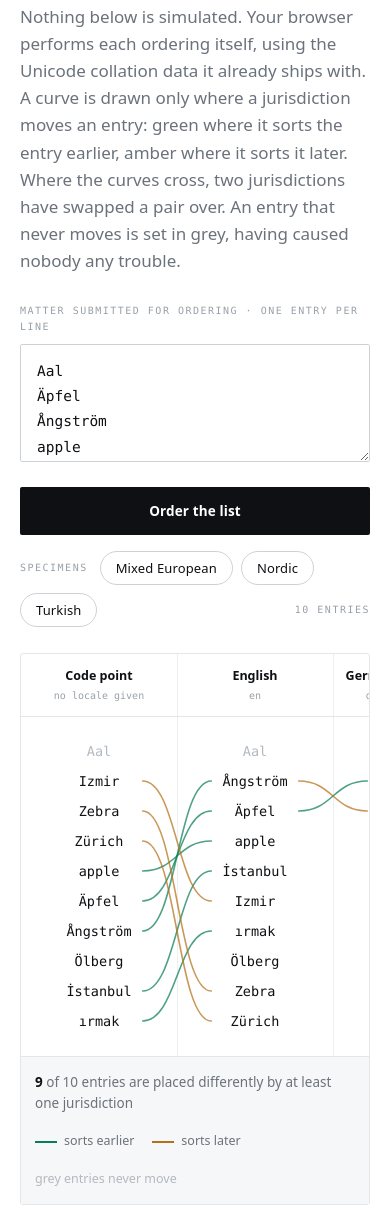
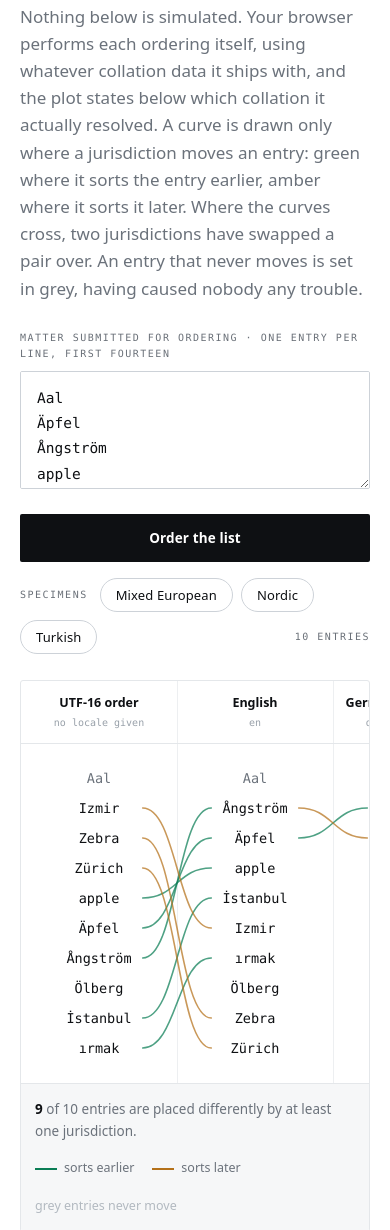
Before and after one commit to holthe/ministry-of-alphabetical-order, a plain HTML site: page index.html in a window 390 px wide. Shown: the part 945-2175 px from the top of the page. Drawn offline with Linux system fonts and the light colour scheme.

Commit message:
Correct the claims about ordering, and stop the plot lying
A review found the page contradicting its own diagram. It said code point
order puts every capital before every lowercase letter, while the plot
directly above showed lowercase apple ahead of capital Apfel. The default
sort compares UTF-16 code units, and the claim holds only for unaccented
ASCII, so the column is renamed and the note now says which part is true.

Three other claims were overstated. Invariant comparison is not a safe
substitute for ordinal in a security decision, because it is still
linguistic. The German conventions are parts one and two of one standard,
but part two is about ordering names, which is why a telephone book
follows it. Thirty years and every book printed before 1994 were both
unverifiable and are now unstated.

Two real defects. A repeated entry took its first occurrence's rank in
every column, because indexOf ranks by value, which corrupted the
positions and the dispute count; entries are now filed once and the count
says so. A browser can accept de-u-co-phonebk and quietly resolve it to
ordinary German, so the plot reads back the collation it actually got and
marks the column when it is not the one requested.

Also: the fourteen-entry cap is disclosed, an empty list no longer leaves
a full-height blank plot, long entries are truncated rather than
overlapping their neighbours, the text alternative describes the curves
that are drawn rather than the ones that were removed, results announce
themselves, and three colours that failed AA were darkened.

```diff
--- a/index.html
+++ b/index.html
@@ -37,7 +37,7 @@
 <title>Ministry of Alphabetical Order</title>
 <style>
   :root{
-    --ink:#0e1013; --ink-2:#252a31; --body:#41474f; --muted:#6b727b; --faint:#98a0a9;
+    --ink:#0e1013; --ink-2:#252a31; --body:#41474f; --muted:#6b727b; --faint:#6a7078;
     --line:#e4e7ea; --line-2:#cdd2d8; --wash:#f6f7f8; --ground:#ffffff;
     --accent:#0a7d55; --accent-lt:#e6f3ed; --accent-dk:#065f40;
     --alert:#c62f22; --alert-lt:#fdeceb;
@@ -203,7 +203,7 @@
   /* ---------- footer ---------- */
   footer{background:var(--ink);color:#8b939d;padding:clamp(44px,6vw,72px) 0 clamp(52px,7vw,84px)}
   footer .doc{font-family:ui-monospace,Menlo,Consolas,monospace;font-size:10px;letter-spacing:.16em;
-    text-transform:uppercase;color:#5f6771;margin-bottom:20px}
+    text-transform:uppercase;color:#7a828b;margin-bottom:20px}
   footer p{max-width:76ch;font-size:14.5px}
   footer p + p{margin-top:12px}
   footer a{color:#fff;text-decoration:underline}
@@ -265,12 +265,12 @@
   <div class="wrap">
     <div class="eyebrow">The bench</div>
     <h2>The same list, sorted correctly, five times</h2>
-    <p class="note">Nothing below is simulated. Your browser performs each ordering itself, using the Unicode collation data it already ships with. A curve is drawn only where a jurisdiction moves an entry: green where it sorts the entry earlier, amber where it sorts it later. Where the curves cross, two jurisdictions have swapped a pair over. An entry that never moves is set in grey, having caused nobody any trouble.</p>
+    <p class="note">Nothing below is simulated. Your browser performs each ordering itself, using whatever collation data it ships with, and the plot states below which collation it actually resolved. A curve is drawn only where a jurisdiction moves an entry: green where it sorts the entry earlier, amber where it sorts it later. Where the curves cross, two jurisdictions have swapped a pair over. An entry that never moves is set in grey, having caused nobody any trouble.</p>
 
     <div class="bench">
       <div class="field">
         <div>
-          <label for="items">Matter submitted for ordering &middot; one entry per line</label>
+          <label for="items">Matter submitted for ordering &middot; one entry per line, first fourteen</label>
           <textarea id="items" spellcheck="false">Aal
 Äpfel
 Ångström
@@ -295,10 +295,10 @@ Zürich</textarea>
       <div class="plate">
         <div class="plot-wrap">
           <svg class="plot" id="plot" role="img" aria-labelledby="plotTitle">
-            <title id="plotTitle">The same entries ordered under five jurisdictions, with a line joining each entry to itself; the lines cross wherever two jurisdictions disagree</title>
+            <title id="plotTitle">The same entries ordered under five jurisdictions</title>
           </svg>
         </div>
-        <div class="summary" id="summary"></div>
+        <div class="summary" id="summary" role="status" aria-live="polite"></div>
       </div>
     </div>
   </div>
@@ -308,7 +308,7 @@ Zürich</textarea>
   <div class="wrap">
     <div class="eyebrow">The principal ruling &middot; the letter I</div>
     <h2 class="wide">The Ministry finds that lowercase is a matter of nationality and of security, thus a matter of national security</h2>
-    <p class="note">Turkish has two letter I's, and they are different letters. Dotted <span class="mono">i</span> uppercases to dotted <span class="mono">İ</span>. Dotless <span class="mono">ı</span> uppercases to plain <span class="mono">I</span>. Lowercasing is therefore not a universal operation, and software that assumes it is has been failing in Turkey for thirty years, usually at the login screen.</p>
+    <p class="note">Turkish has two letter I's, and they are different letters. Dotted <span class="mono">i</span> uppercases to dotted <span class="mono">İ</span>. Dotless <span class="mono">ı</span> uppercases to plain <span class="mono">I</span>. Lowercasing is therefore not a universal operation, and software that assumes it is has been failing in Turkey ever since, often at the login screen.</p>
 
     <div class="probe">
       <div>
@@ -336,15 +336,15 @@ Zürich</textarea>
       </div>
     </div>
 
-    <p class="note" style="margin-top:18px">A program lowercases what you typed, compares it against a stored value, and finds them different, because one machine was set to Turkish and the other was not. The comparison is correct. The strings are genuinely not the same. Nobody involved has made an error.</p>
+    <p class="note" style="margin-top:18px">A program lowercases what you typed, compares it against a stored value, and finds them different, because one machine was set to Turkish and the other was not. The comparison is correct. The strings are genuinely not the same. No party to the comparison has made a mistake; the mistake is further up, in having decided to compare this way at all.</p>
 
     <h3 class="movement">The consequence is not typographic</h3>
     <p class="note">A system keeps you out of a reserved account by lowercasing what you typed and comparing it against a list. Lowercasing is a matter of nationality. Not yours: the machine's. The Ministry did not intend to acquire a national security brief. It is about to acquire one by deduction, which is the only way this Ministry acquires anything.</p>
 
-    <div class="gate" id="gate"></div>
+    <div class="gate" id="gate" role="status" aria-live="polite"></div>
 
     <div class="alarm">
-      <p><b>The reserved list is the same. The input is the same. The code is the same.</b> Only the locale of the server differs, and on one of these two machines the guard does not hold. This is why every platform's guidance on the matter says the same thing: a case-insensitive comparison made for a security decision must be ordinal or invariant, never locale-aware. The check demonstrated above is the wrong one, written the way it is usually written.</p>
+      <p><b>The reserved list is the same. The input is the same. The code is the same.</b> Only the locale of the server differs, and on one of these two machines the guard does not hold. This is why the guidance on the matter is so specific: a case-insensitive comparison made for a security decision must be an ordinal one. The invariant culture is not a substitute, because it is still linguistic; it is merely linguistic in a way that does not depend on where the server is. The check demonstrated above is the wrong one, written the way it is usually written.</p>
     </div>
 
     <p class="note" style="margin-top:18px">The Ministry has no view on who ought to be admitted. It observes only that the answer presently depends on the nationality of the server, that the server was never asked to declare one, and that the person at the gate has no way of knowing which country they are being judged in.</p>
@@ -374,7 +374,7 @@ Zürich</textarea>
         </tr>
         <tr>
           <td class="who">Germany</td>
-          <td class="what">Ä sorts as A in a dictionary and as AE in a telephone book. Both conventions are standardised, under the same standard, as parts one and two.</td>
+          <td class="what">Ä sorts as A under the general ordering rules, and as AE when what is being ordered is a list of names, which is the convention a telephone book follows. Both are standardised, as parts one and two of the same standard.</td>
           <td class="ordcell"><span class="ord">ä = a, or ae</span></td>
         </tr>
         <tr>
@@ -389,13 +389,13 @@ Zürich</textarea>
         </tr>
         <tr>
           <td class="who">Spain, until 1994</td>
-          <td class="what">CH and LL were letters, sorted after C and L. The academy abolished them as sorting units, and every book printed before the decision is still on the shelf, still ordered the old way.</td>
+          <td class="what">CH and LL were letters, sorted after C and L. The academy abolished them as sorting units, and the books printed before the decision are still on the shelf, still ordered the old way.</td>
           <td class="ordcell"><span class="ord">… c ch d … l ll m …</span></td>
         </tr>
         <tr>
           <td class="who">The machine, given no instructions</td>
-          <td class="what">Sorts by code point, so every capital letter precedes every lowercase one. Zebra arrives before apple. This is the only ordering on this page that no country uses and most software defaults to.</td>
-          <td class="ordcell"><span class="ord">A–Z then a–z</span></td>
+          <td class="what">Compares UTF-16 code units, so Zebra arrives before apple. It is often described as putting every capital before every lowercase letter, which holds only for unaccented ASCII: in the plot above, lowercase apple precedes capital &Auml;pfel. This is the ordering a program produces when nobody has chosen one.</td>
+          <td class="ordcell"><span class="ord">UTF-16 units</span></td>
         </tr>
       </tbody>
     </table>
@@ -451,7 +451,7 @@ Zürich</textarea>
 <script>
 (function(){
   var LOCALES = [
-    { id:'codepoint', name:'Code point', sub:'no locale given' },
+    { id:'codepoint', name:'UTF-16 order', sub:'no locale given' },
     { id:'en',        name:'English',    sub:'en' },
     { id:'de-u-co-phonebk', name:'German, phone book', sub:'de-u-co-phonebk' },
     { id:'sv',        name:'Swedish',    sub:'sv' },
@@ -465,22 +465,59 @@ Zürich</textarea>
   var NS = 'http://www.w3.org/2000/svg';
   function el(n,a){ var e = document.createElementNS(NS,n); for (var k in a) e.setAttribute(k,a[k]); return e; }
 
+  /* A browser may accept a tag such as de-u-co-phonebk and quietly give you
+     ordinary German. The plot says which collation it actually resolved, so a
+     column cannot claim an ordering the browser did not perform. */
+  var COLL = {};
+  function collatorFor(loc){
+    if (COLL.hasOwnProperty(loc)) return COLL[loc].c;
+    var rec = {c:null, resolved:null};
+    try {
+      rec.c = new Intl.Collator(loc);
+      var r = rec.c.resolvedOptions();
+      rec.resolved = (r.collation && r.collation !== 'default') ? r.collation : r.locale;
+    } catch (e) { rec.resolved = 'unavailable'; }
+    COLL[loc] = rec;
+    return rec.c;
+  }
+  function resolvedFor(L){
+    if (L.id === 'codepoint') return L.sub;
+    collatorFor(L.id);
+    var rec = COLL[L.id];
+    if (!rec.c) return L.sub + ' (unavailable)';
+    if (L.id === 'de-u-co-phonebk' && rec.resolved !== 'phonebk') return L.sub + ' (not honoured)';
+    return L.sub;
+  }
+
   var SPECIMENS = {
     mixed:   ['Aal','Äpfel','Ångström','apple','İstanbul','Izmir','ırmak','Ölberg','Zebra','Zürich'],
     nordic:  ['Aalborg','Åkerman','Ärlig','Öberg','Odense','Zetterberg','Ystad','Ängelholm','Aarhus','Øster'],
     turkish: ['Isparta','İzmir','ırmak','Iğdır','İstanbul','Ankara','Çanakkale','Şanlıurfa','Zonguldak','Ordu']
   };
 
+  var MAX = 14, dropped = 0, repeated = 0;
   function entries(){
-    return ta.value.split('\n').map(function(s){return s.trim()}).filter(function(s){return s.length}).slice(0,14);
+    /* indexOf ranks by value, so a repeated entry would take its first
+       occurrence's place in every column and corrupt the counts. The Ministry
+       files one copy of each. */
+    var raw = ta.value.split('\n').map(function(s){return s.trim()}).filter(function(s){return s.length});
+    var seen = {}, out = [];
+    for (var i=0;i<raw.length;i++){
+      var k = '\u0000' + raw[i];
+      if (seen[k]) { repeated++; continue; }
+      seen[k] = 1; out.push(raw[i]);
+    }
+    dropped = Math.max(0, out.length - MAX);
+    return out.slice(0, MAX);
   }
+  function trunc(w){ return w.length > 20 ? w.slice(0,19) + '\u2026' : w; }
 
   function sortBy(list, loc){
     var out = list.slice();
     if (loc === 'codepoint') { out.sort(); }
     else {
-      try { var c = new Intl.Collator(loc); out.sort(function(a,b){ return c.compare(a,b); }); }
-      catch (e) { out.sort(); }
+      var c = collatorFor(loc);
+      if (c) out.sort(function(a,b){ return c.compare(a,b); }); else out.sort();
     }
     return out;
   }
@@ -490,7 +527,12 @@ Zürich</textarea>
     var n = list.length;
     countEl.textContent = n + (n === 1 ? ' entry' : ' entries');
     while (plot.childNodes.length > 1) plot.removeChild(plot.lastChild);
-    if (!n) { summaryEl.innerHTML = '<span>Nothing submitted.</span>'; return; }
+    if (!n) {
+      plot.setAttribute('viewBox', '0 0 780 0');
+      plot.setAttribute('height', 0);
+      summaryEl.innerHTML = '<span>Nothing submitted. The Ministry has no view on the order of an empty list.</span>';
+      return;
+    }
 
     var orders = LOCALES.map(function(L){ return sortBy(list, L.id); });
     var rank = {};
@@ -520,11 +562,17 @@ Zürich</textarea>
       plot.appendChild(nm);
       var tg = el('text', {x:cx(i), y:45, 'text-anchor':'middle',
         'font-family':'ui-monospace,Menlo,Consolas,monospace', 'font-size':10, fill:'#98a0a9'});
-      tg.textContent = LOCALES[i].sub;
+      tg.textContent = resolvedFor(LOCALES[i]);
       plot.appendChild(tg);
     }
     plot.appendChild(el('line', {x1:0, y1:headH, x2:W, y2:headH,
       stroke:'#e4e7ea', 'stroke-width':1, 'shape-rendering':'crispEdges'}));
+    /* keep the text alternative describing what is actually drawn */
+    var titleEl = plot.querySelector('title');
+    if (titleEl) titleEl.textContent =
+      n + ' entries ordered under ' + LOCALES.length + ' jurisdictions. A curve is drawn '
+      + 'only where a jurisdiction moves an entry, green when it sorts the entry earlier '
+      + 'and amber when it sorts it later. Entries that never move are shown in grey with no curve.';
 
     /* a curve is drawn only where an entry actually moves, and its colour says
        which way: green if this jurisdiction sorts it earlier, amber if later */
@@ -553,14 +601,18 @@ Zürich</textarea>
         var moved = rank[w].some(function(x){ return x !== rank[w][0]; });
         var t = el('text', {x:cx(i), y:cy(r) + 4.5, 'text-anchor':'middle',
           'font-family':'ui-monospace,Menlo,Consolas,monospace', 'font-size':13.5,
-          fill: moved ? '#0e1013' : '#b2b9c0'});
-        t.textContent = w;
+          fill: moved ? '#0e1013' : '#6b727b'});
+        t.textContent = trunc(w);
         plot.appendChild(t);
       }
     }
 
+    var caveat = '';
+    if (repeated) caveat += ' ' + repeated + (repeated === 1 ? ' repeated entry was' : ' repeated entries were') + ' filed once.';
+    if (dropped) caveat += ' ' + dropped + ' beyond the first ' + MAX + ' were not ordered.';
     summaryEl.innerHTML =
-        '<span><b>' + disputed + '</b> of ' + n + ' entries are placed differently by at least one jurisdiction</span>'
+        '<span><b>' + disputed + '</b> of ' + n + ' entries are placed differently by at least one jurisdiction.'
+      +   (caveat ? '<span style="color:var(--faint)">' + caveat + '</span>' : '') + '</span>'
       + '<span class="key">'
       +   '<span><i style="background:' + UP + '"></i>sorts earlier</span>'
       +   '<span><i style="background:' + DOWN + '"></i>sorts later</span>'
```
